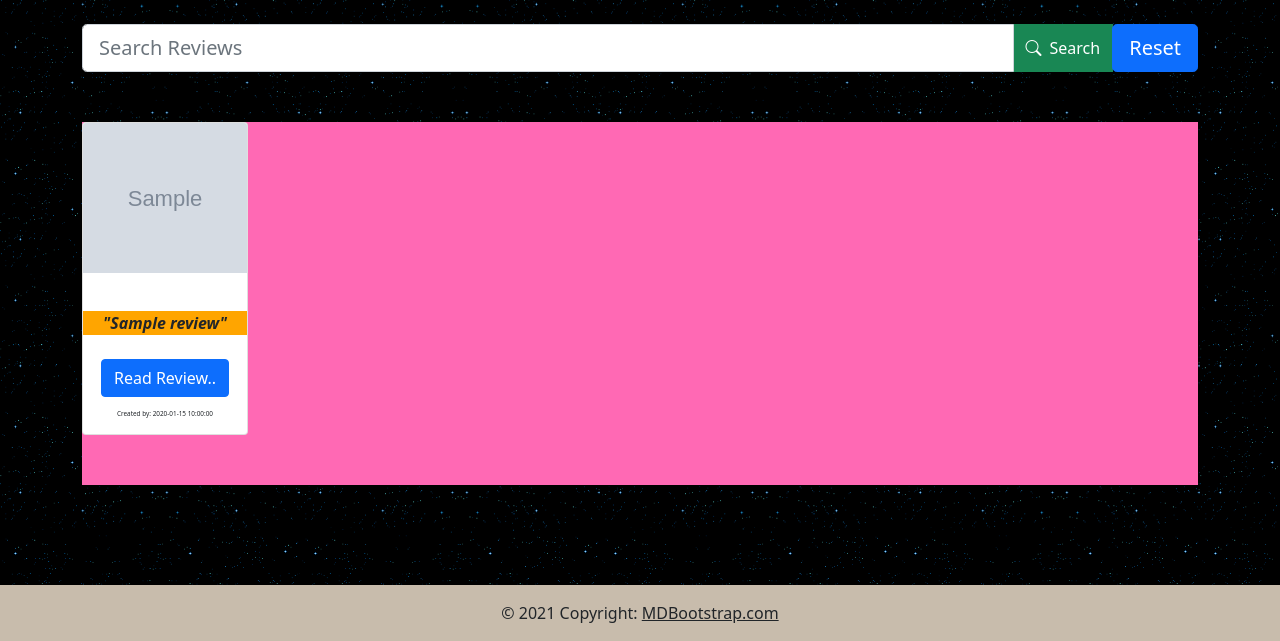
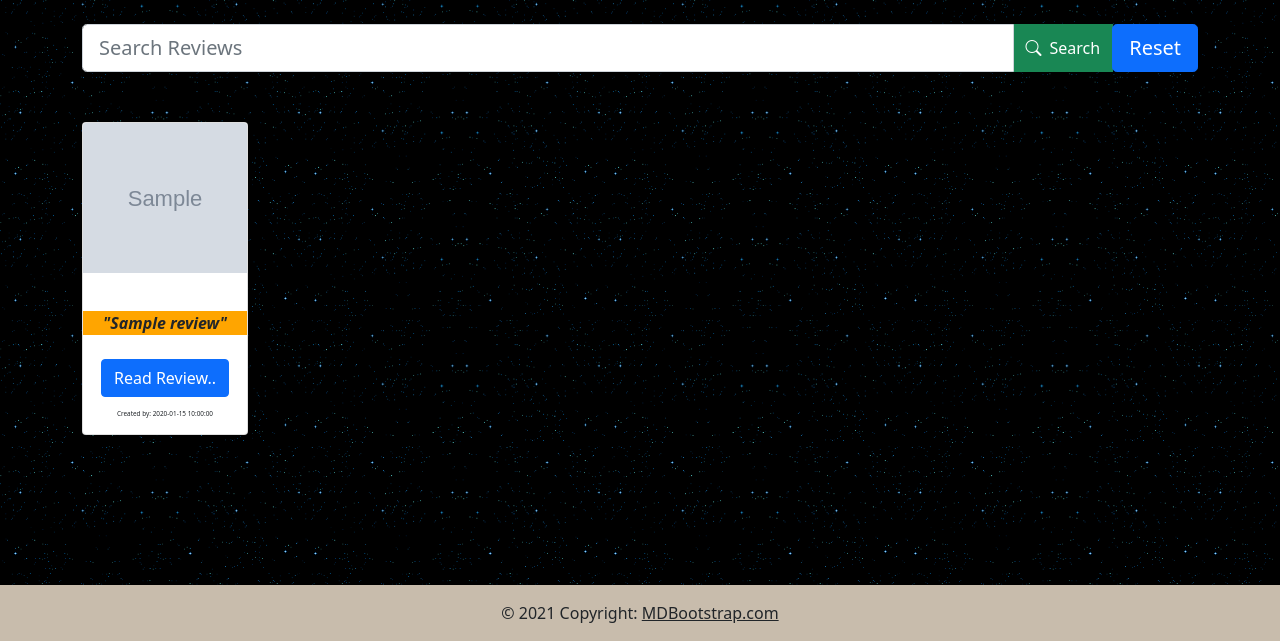
Before and after one commit to famouswelshman/16bit-reviews, a Flask app: page / in a window 1280 px wide. Shown: the part 232-873 px from the top of the page. Run offline with Flask 2, Linux system fonts and the light colour scheme; grey boxes marked "Sample" are stand-in pictures; a database or web service that is not in the repository returns one stand-in record (values such as "Sample title"); some libraries are stand-ins or nearby versions.

Commit message:
updated container styling

```diff
--- a/templates/home.html
+++ b/templates/home.html
@@ -18,7 +18,7 @@
 
 <!-----Review Card Template------>
 
-<div class="card-container" style="background-color: hotpink;">
+<div class="card-container">
   <div class="row">
     {% for review in reviews %}
     <div class="col col-lg-2 col-md-3 col-sm-6">
```
